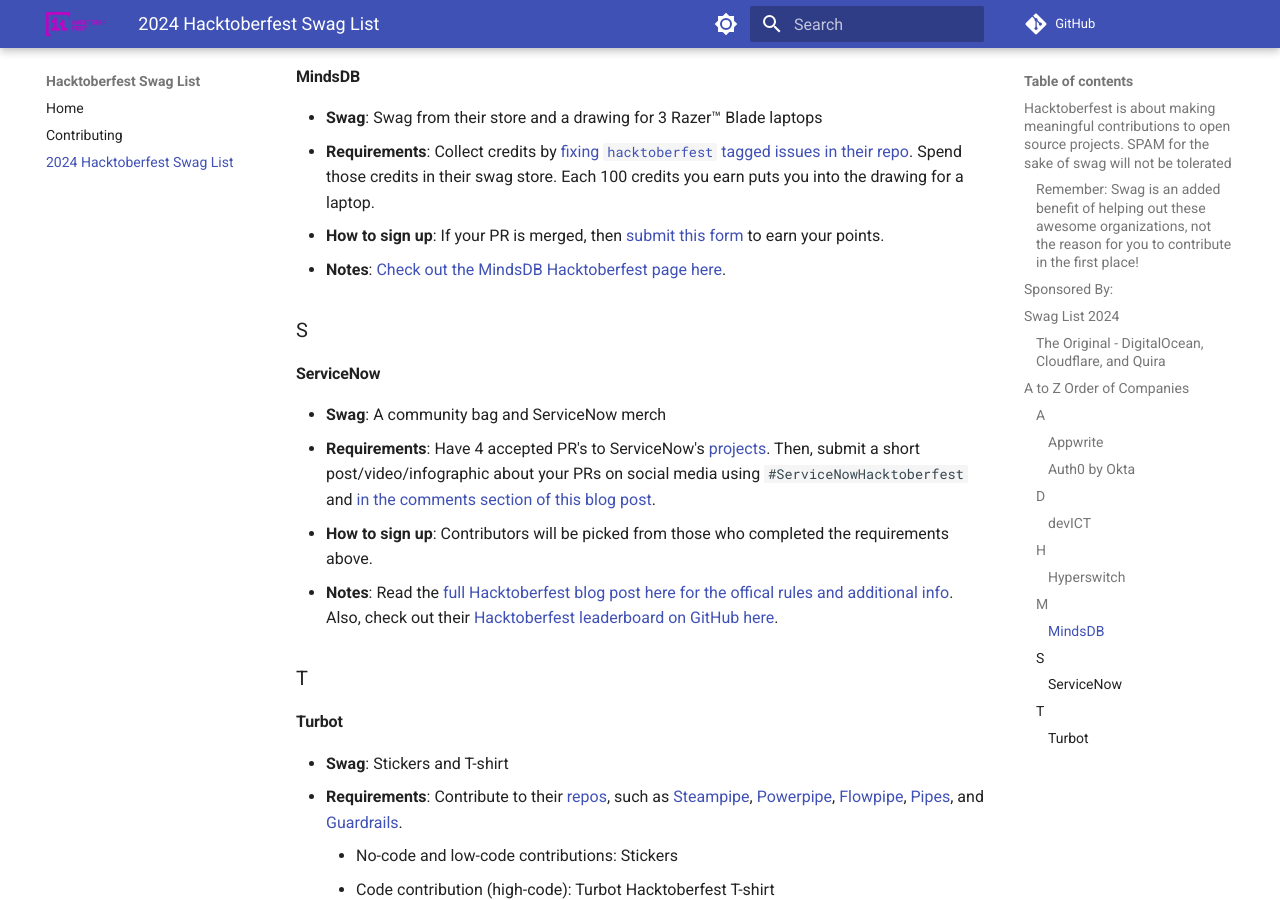
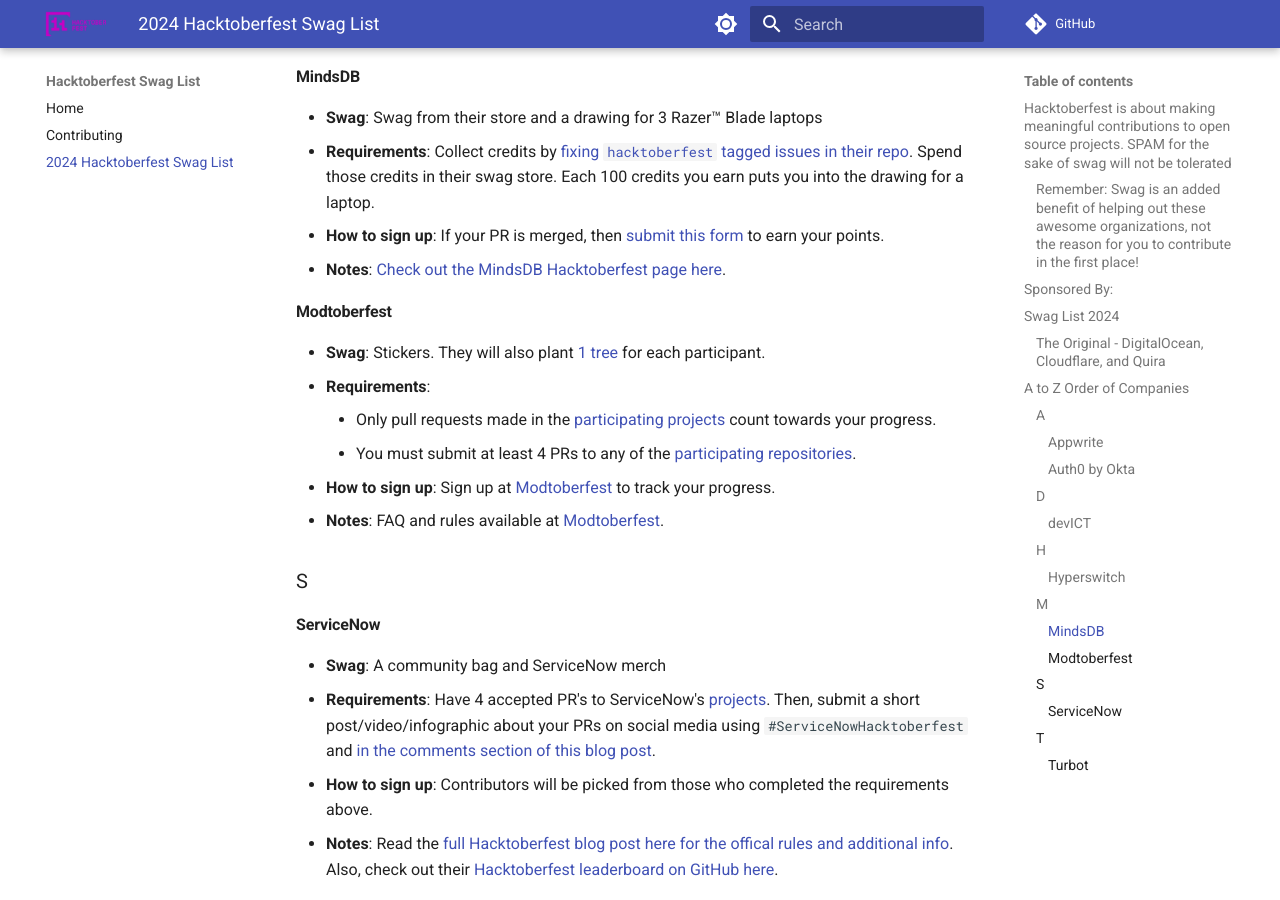
Before and after one commit to crweiner/hacktoberfest-swag-list, an MkDocs documentation site: the page built from docs/list.md, in a window 1280 px wide and 900 px high, scrolled down 2485 px. Built offline with MkDocs 1.6.1 and Material for MkDocs 9.7.7, drawn with Linux system fonts in a browser that asks for light colours; plug-ins that fetch from the network failed and are left out; comment, search, counter and statistics services are not loaded; some of the changed text lies outside the part shown.

Commit message:
Add modtoberfest

```diff
--- a/docs/list.md
+++ b/docs/list.md
@@ -47,7 +47,7 @@
 - **Requirements**: Submit two pull requests in the Identity and Security space shortlisted on the authoberfest projects page. First 100 valid submissions which are accepted or merged by October 31 will qualify to win the swag.
 - **How to sign up**: No signup required.
 - **Issues**: [Featured Projects](https://authtoberfest.io/#g-430503226)
-- **Notes**:  Once you have two merged requests, send the merge confirmation emails and the Hacktoberfest Digital Badge showing the progress to authoberfest@auth0.co. Submissions can be sent until 30th November. Read more at [authoberfest](https://authtoberfest.io/).
+- **Notes**:  Once you have two merged requests, send the merge confirmation emails and the Hacktoberfest Digital Badge showing the progress to authoberfest@auth0.co. Submissions can be sent until 30th November. Read more at [Authoberfest](https://authtoberfest.io/).
 
 ### D
 
@@ -79,6 +79,16 @@
 - **How to sign up**: If your PR is merged, then [submit this form](https://docs.google.com/forms/d/e/1FAIpQLSdk4x-lul0fEeBRTRS7-9Aplr0WOCndOODiZMLCZdrCe1ggEg/viewform) to earn your points.
 - **Notes**: [Check out the MindsDB Hacktoberfest page here](https://mindsdb.com/hacktoberfest).
 
+#### **Modtoberfest**
+
+- **Swag**: Stickers. They will also plant [1 tree](https://modtoberfest.com/modtoberforest) for each participant.
+- **Requirements**:
+    - Only pull requests made in the [participating projects](https://modtoberfest.com/repositories) count towards your progress.
+    - You must submit at least 4 PRs to any of the [participating repositories](https://modtoberfest.com/repositories).
+- **How to sign up**:  Sign up at [Modtoberfest](https://modtoberfest.com/api/auth/signin) to track your progress.
+- **Notes**: FAQ and rules available at [Modtoberfest](https://modtoberfest.com/).
+
+
 ### S
 
 #### **ServiceNow**
```
